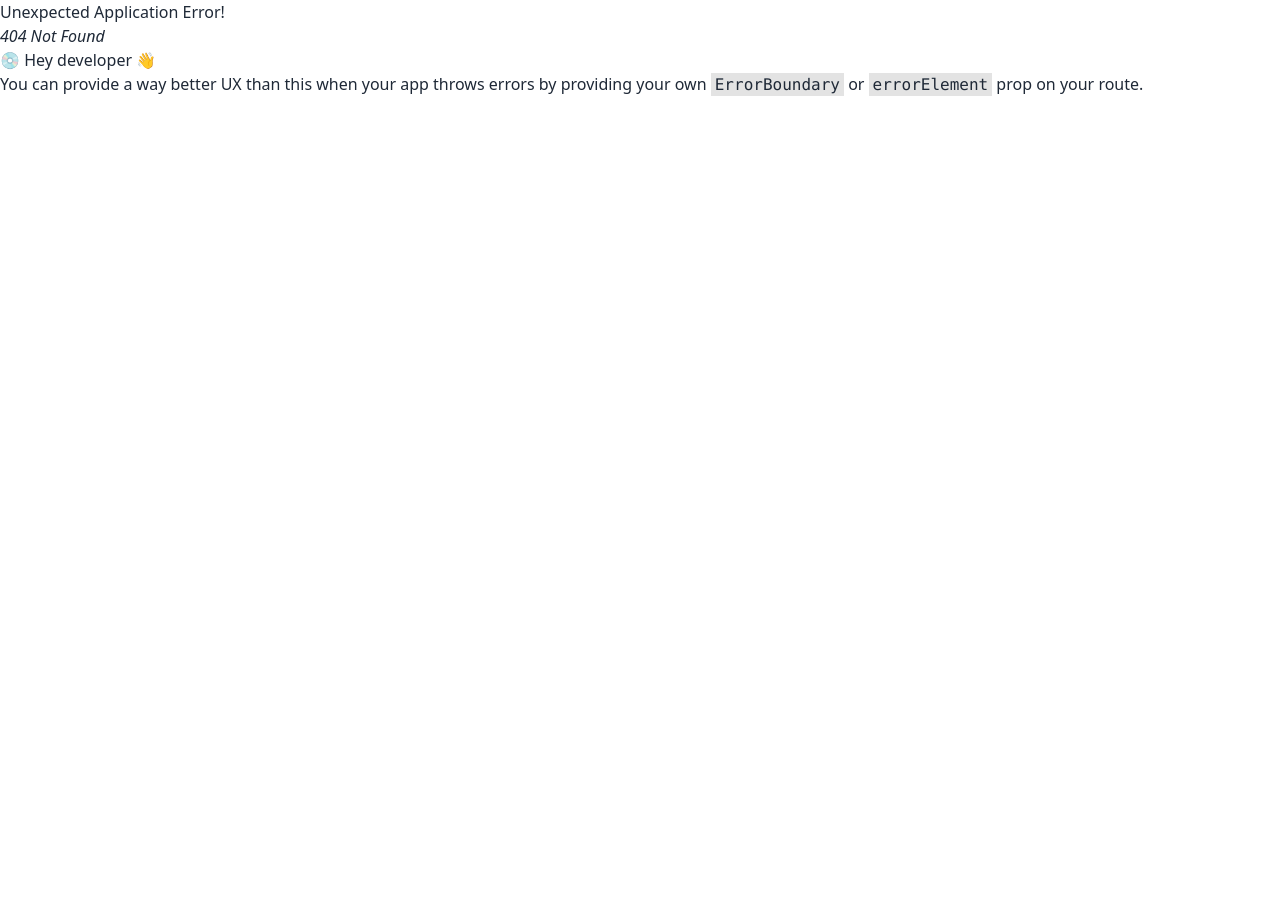
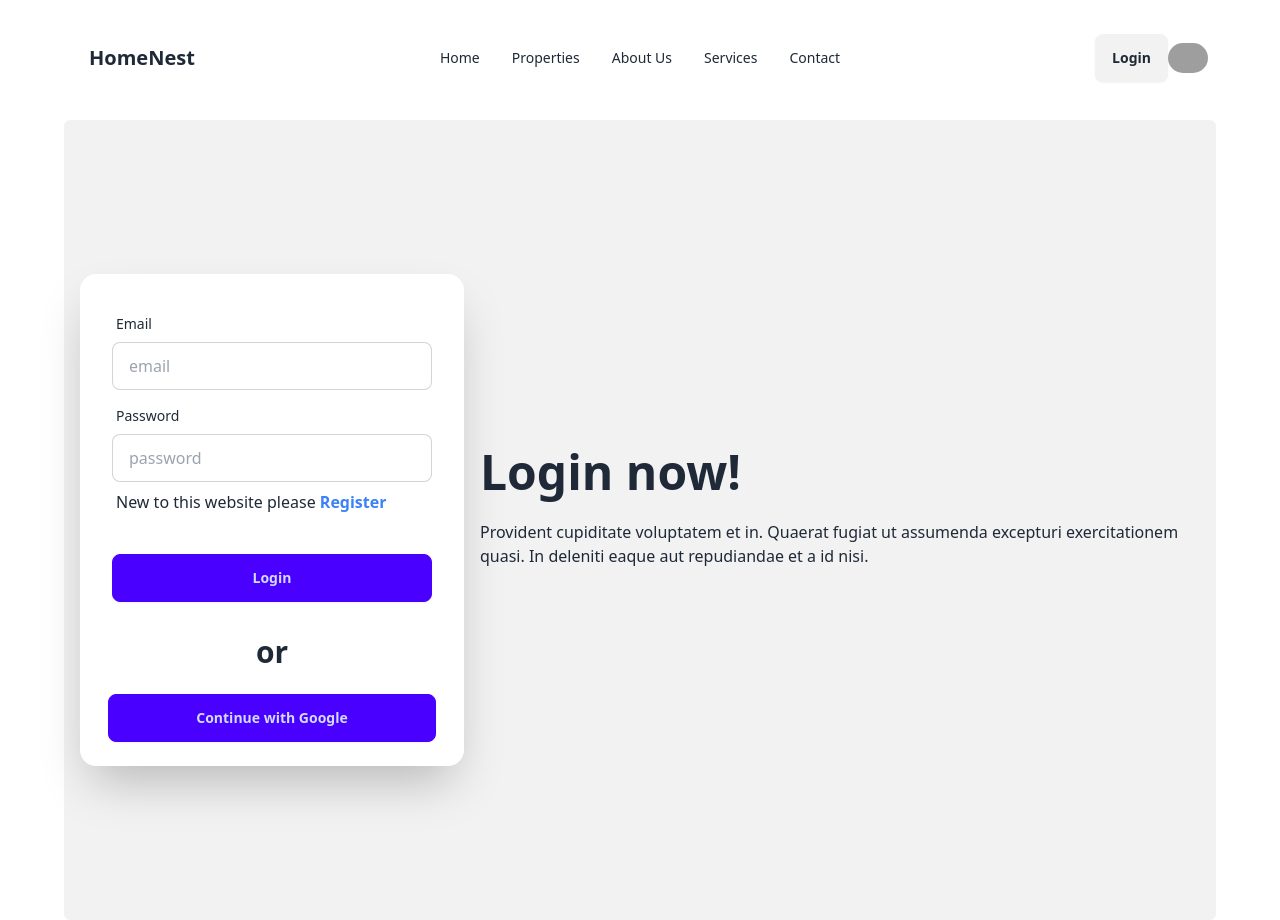
Before and after one commit to Sultana-Razia/real-estate, a React (Vite) app: page /login in a window 1280 px wide. Before the commit this address had no page. Before the commit the page ends 800 px from the top, so only its background shows below. Built offline with nearby package versions, Linux system fonts and the light colour scheme; grey boxes are pictures that could not be loaded.

Commit message:
Register and Login page added

```diff
--- a/package.json
+++ b/package.json
@@ -15,6 +15,7 @@
     "match-sorter": "^6.3.4",
     "react": "^18.3.1",
     "react-dom": "^18.3.1",
+    "react-hook-form": "^7.53.0",
     "react-router-dom": "^6.26.1",
     "sort-by": "^1.2.0"
   },
--- a/src/Shared/Navbar/Navbar.jsx
+++ b/src/Shared/Navbar/Navbar.jsx
@@ -1,4 +1,4 @@
-import { NavLink } from "react-router-dom";
+import { Link, NavLink } from "react-router-dom";
 
 
 const Navbar = () => {
@@ -12,7 +12,7 @@ const Navbar = () => {
     </>
 
     return (
-        <div className="navbar bg-base-100">
+        <div className="navbar bg-base-100 mb-7">
             <div className="navbar-start">
                 <div className="dropdown">
                     <div tabIndex={0} role="button" className="btn btn-ghost lg:hidden">
@@ -43,6 +43,9 @@ const Navbar = () => {
                 </ul>
             </div>
             <div className="navbar-end">
+                <Link to='/login'>
+                    <button className="btn">Login</button>
+                </Link>
                 <div className="w-10">
                     <img
                         className="rounded-full"
--- /dev/null
+++ b/src/pages/Login/Login.jsx
@@ -0,0 +1,50 @@
+import { Link } from "react-router-dom";
+import Navbar from "../../Shared/Navbar/Navbar";
+
+
+const Login = () => {
+    return (
+        <div>
+            <Navbar></Navbar>
+            <div className="hero bg-base-200 min-h-screen rounded-md">
+                <div className="hero-content flex-col lg:flex-row-reverse">
+                    <div className="text-center lg:text-left">
+                        <h1 className="text-5xl font-bold">Login now!</h1>
+                        <p className="py-6">
+                            Provident cupiditate voluptatem et in. Quaerat fugiat ut assumenda excepturi exercitationem
+                            quasi. In deleniti eaque aut repudiandae et a id nisi.
+                        </p>
+                    </div>
+                    <div className="card bg-base-100 w-full max-w-sm shrink-0 shadow-2xl">
+                        <form className="card-body">
+                            <div className="form-control">
+                                <label className="label">
+                                    <span className="label-text">Email</span>
+                                </label>
+                                <input type="email" placeholder="email" className="input input-bordered" required />
+                            </div>
+                            <div className="form-control">
+                                <label className="label">
+                                    <span className="label-text">Password</span>
+                                </label>
+                                <input type="password" placeholder="password" className="input input-bordered" required />
+                                <label className="label">
+                                    <p>New to this website please <Link to='/register' className="text-blue-500 font-bold">Register</Link></p>
+                                </label>
+                            </div>
+                            <div className="form-control mt-6">
+                                <button className="btn btn-primary">Login</button>
+                            </div>
+                        </form>
+                        <p className="text-center text-3xl font-semibold">or</p>
+                        <div className="form-control my-6 px-7">
+                            <button className="btn btn-primary">Continue with Google</button>
+                        </div>
+                    </div>
+                </div>
+            </div>
+        </div>
+    );
+};
+
+export default Login;
--- /dev/null
+++ b/src/pages/Register/Register.jsx
@@ -0,0 +1,71 @@
+import { useForm } from "react-hook-form"
+import { Link } from "react-router-dom";
+import Navbar from "../../Shared/Navbar/Navbar";
+
+
+
+const Register = () => {
+
+    const {
+        register,
+        handleSubmit,
+        watch,
+        formState: { errors },
+    } = useForm()
+    const onSubmit = (data) => console.log(data)
+
+    console.log(watch("example"))
+
+    return (
+        <div>
+            <Navbar></Navbar>
+            <div className="hero bg-base-200 min-h-screen rounded-md">
+                <div className="hero-content flex-col lg:flex-row-reverse">
+                    <div className="text-center lg:text-left">
+                        <h1 className="text-5xl font-bold">Register now!</h1>
+                        <p className="py-6">
+                            Provident cupiditate voluptatem et in. Quaerat fugiat ut assumenda excepturi exercitationem
+                            quasi. In deleniti eaque aut repudiandae et a id nisi.
+                        </p>
+                    </div>
+                    <div className="card bg-base-100 w-full max-w-sm shrink-0 shadow-2xl">
+                        <form className="card-body">
+                            <div className="form-control">
+                                <label className="label">
+                                    <span className="label-text">Your Name</span>
+                                </label>
+                                <input type="text" placeholder="Your Name" className="input input-bordered" required />
+                            </div>
+                            <div className="form-control">
+                                <label className="label">
+                                    <span className="label-text">Email</span>
+                                </label>
+                                <input type="email" placeholder="Email" className="input input-bordered" required />
+                            </div>
+                            <div className="form-control">
+                                <label className="label">
+                                    <span className="label-text">PhotoURL</span>
+                                </label>
+                                <input type="text" placeholder="PhotoURL" className="input input-bordered" required />
+                            </div>
+                            <div className="form-control">
+                                <label className="label">
+                                    <span className="label-text">Password</span>
+                                </label>
+                                <input type="password" placeholder="Password" className="input input-bordered" required />
+                                <label className="label">
+                                    <p>Already have an account please <Link to='/login' className="text-blue-500 font-bold">Login</Link></p>
+                                </label>
+                            </div>
+                            <div className="form-control mt-6">
+                                <button className="btn btn-primary">Register</button>
+                            </div>
+                        </form>
+                    </div>
+                </div>
+            </div>
+        </div>
+    );
+};
+
+export default Register;
```
Also changed, not shown: src/routes/Router.jsx (+10 -0 lines), 1 other file (tests, documents, lock files or other folders).
